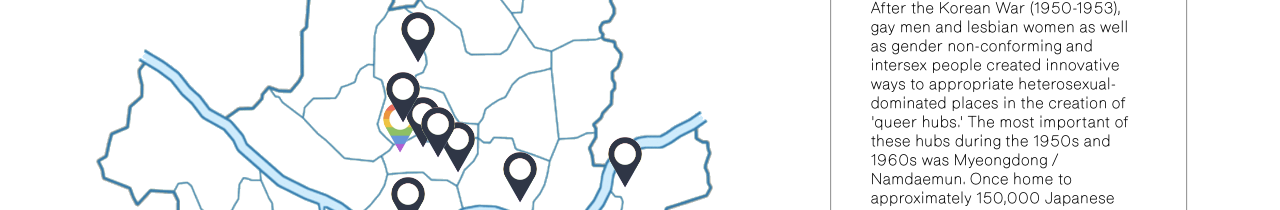
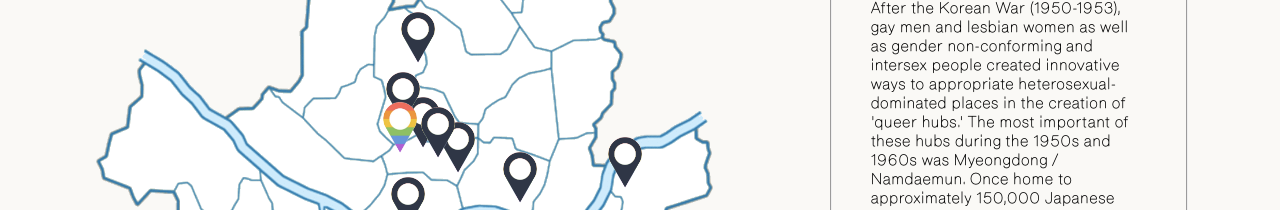
Before and after one commit to rileyseow/mapping-queer-seoul, a React (Vite) app: page / in a window 1280 px wide. Shown: the part 964-1174 px from the top of the page. Built offline with nearby package versions, Linux system fonts and the light colour scheme.

Commit message:
Warm color scheme.

```diff
--- a/src/App.css
+++ b/src/App.css
@@ -34,6 +34,7 @@ body {
   place-items: center;
   min-width: 320px;
   min-height: 100vh;
+  background-color:#FAF9F6;
 }
 
 h1 {
@@ -71,7 +72,7 @@ nav {
   position:absolute;
   top:75%;
   right:20%;
-  background-color:white;
+  background-color:#FAF9F6;
   font-size:50px;
   border: 1px solid transparent;
   font-family: inherit;
@@ -148,6 +149,7 @@ nav {
 
 .Neighborhoods--marker {
   width:45px;
+  z-index:1;
   position:absolute;
 }
 
@@ -163,6 +165,10 @@ nav {
   height:28em;
   margin-left:5%;
   padding:3%;
+}
+
+.selected {
+  z-index:2;
 }
 
 @keyframes grow {
@@ -272,7 +278,7 @@ nav {
   z-index:2;
   top:0;
   padding:2.5% 4%;
-  background-color:white;
+  background-color:#FAF9F6;
   text-decoration:wavy underline;
   text-decoration-skip-ink: none;
   font-weight:700;
--- a/src/components/About.jsx
+++ b/src/components/About.jsx
@@ -9,7 +9,7 @@ export default function About() {
     sources:'none',
     todo:'none'
   })
-  const pastelRainbow = ['#ffe1be', '#fcf2c1', '#e3f4d6', '#cbf3f1', '#d3ddf8'];
+  const pastelRainbow = ['#ffa79b', '#ffb48e', '#ffbb77', '#ffc973', '#ffdf80', '#dee190', '#badc9e', '#b5d7cf', '#8eb8f6', '#b4a7ee', '#cf9ce5']
   function setGlow(name) {
     setGlowColor(prevGlowColor => ({
         ...prevGlowColor,
```
